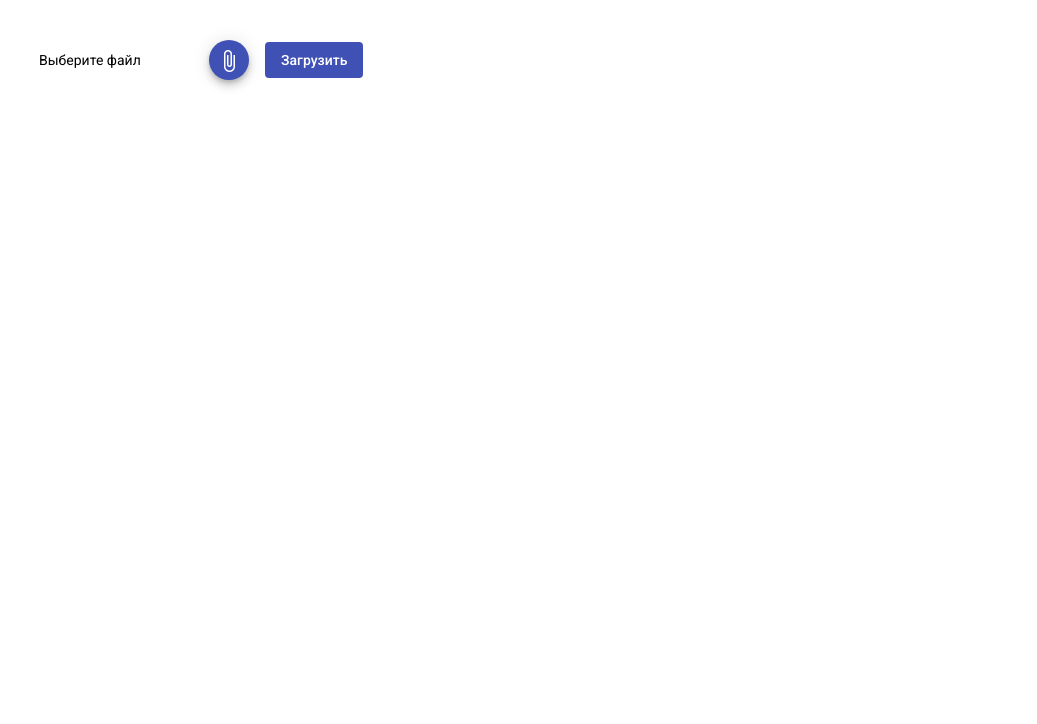
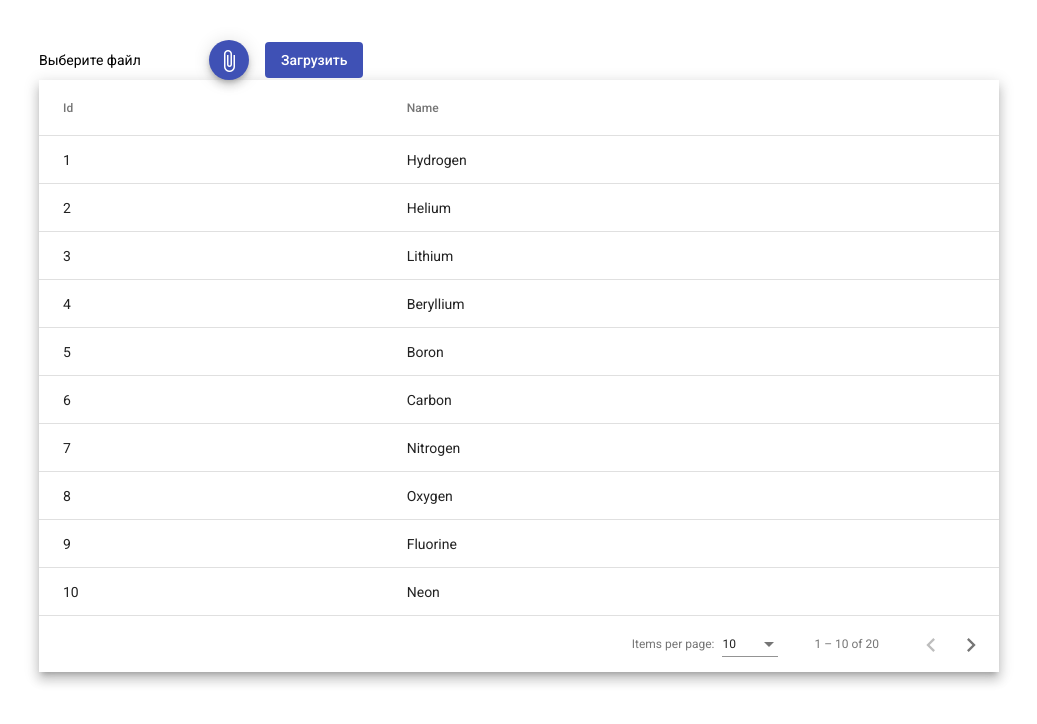
Before and after one commit to tarasovem/fil8r-frontend, an Angular app: page / in a window 1280 px wide. Shown: the top 724 px of the page, without its empty margins (121-1158 px from the left). Built offline with nearby package versions, Linux system fonts and the light colour scheme.

Commit message:
Добавляет заготовку таблицы

```diff
--- a/src/app/app.component.html
+++ b/src/app/app.component.html
@@ -2,4 +2,6 @@
 
   <app-file-upload></app-file-upload>
 
+  <app-data-table></app-data-table>
+
 </div>
--- a/src/app/app.module.ts
+++ b/src/app/app.module.ts
@@ -6,11 +6,13 @@
 import { BrowserAnimationsModule } from '@angular/platform-browser/animations';
 import { MaterialModule } from "./material/material.module";
 import { FileUploadComponent } from './file-upload/file-upload.component';
+import { DataTableComponent } from './data-table/data-table.component';
 
 @NgModule({
   declarations: [
     AppComponent,
-    FileUploadComponent
+    FileUploadComponent,
+    DataTableComponent
   ],
   imports: [
     BrowserModule,
--- /dev/null
+++ b/src/app/data-table/data-table-datasource.ts
@@ -0,0 +1,111 @@
+import { DataSource } from '@angular/cdk/collections';
+import { MatPaginator } from '@angular/material/paginator';
+import { MatSort } from '@angular/material/sort';
+import { map } from 'rxjs/operators';
+import { Observable, of as observableOf, merge } from 'rxjs';
+
+// TODO: Replace this with your own data model type
+export interface DataTableItem {
+  name: string;
+  id: number;
+}
+
+// TODO: replace this with real data from your application
+const EXAMPLE_DATA: DataTableItem[] = [
+  {id: 1, name: 'Hydrogen'},
+  {id: 2, name: 'Helium'},
+  {id: 3, name: 'Lithium'},
+  {id: 4, name: 'Beryllium'},
+  {id: 5, name: 'Boron'},
+  {id: 6, name: 'Carbon'},
+  {id: 7, name: 'Nitrogen'},
+  {id: 8, name: 'Oxygen'},
+  {id: 9, name: 'Fluorine'},
+  {id: 10, name: 'Neon'},
+  {id: 11, name: 'Sodium'},
+  {id: 12, name: 'Magnesium'},
+  {id: 13, name: 'Aluminum'},
+  {id: 14, name: 'Silicon'},
+  {id: 15, name: 'Phosphorus'},
+  {id: 16, name: 'Sulfur'},
+  {id: 17, name: 'Chlorine'},
+  {id: 18, name: 'Argon'},
+  {id: 19, name: 'Potassium'},
+  {id: 20, name: 'Calcium'},
+];
+
+/**
+ * Data source for the DataTable view. This class should
+ * encapsulate all logic for fetching and manipulating the displayed data
+ * (including sorting, pagination, and filtering).
+ */
+export class DataTableDataSource extends DataSource<DataTableItem> {
+  data: DataTableItem[] = EXAMPLE_DATA;
+  paginator: MatPaginator | undefined;
+  sort: MatSort | undefined;
+
+  constructor() {
+    super();
+  }
+
+  /**
+   * Connect this data source to the table. The table will only update when
+   * the returned stream emits new items.
+   * @returns A stream of the items to be rendered.
+   */
+  connect(): Observable<DataTableItem[]> {
+    if (this.paginator && this.sort) {
+      // Combine everything that affects the rendered data into one update
+      // stream for the data-table to consume.
+      return merge(observableOf(this.data), this.paginator.page, this.sort.sortChange)
+        .pipe(map(() => {
+          return this.getPagedData(this.getSortedData([...this.data ]));
+        }));
+    } else {
+      throw Error('Please set the paginator and sort on the data source before connecting.');
+    }
+  }
+
+  /**
+   *  Called when the table is being destroyed. Use this function, to clean up
+   * any open connections or free any held resources that were set up during connect.
+   */
+  disconnect(): void {}
+
+  /**
+   * Paginate the data (client-side). If you're using server-side pagination,
+   * this would be replaced by requesting the appropriate data from the server.
+   */
+  private getPagedData(data: DataTableItem[]): DataTableItem[] {
+    if (this.paginator) {
+      const startIndex = this.paginator.pageIndex * this.paginator.pageSize;
+      return data.splice(startIndex, this.paginator.pageSize);
+    } else {
+      return data;
+    }
+  }
+
+  /**
+   * Sort the data (client-side). If you're using server-side sorting,
+   * this would be replaced by requesting the appropriate data from the server.
+   */
+  private getSortedData(data: DataTableItem[]): DataTableItem[] {
+    if (!this.sort || !this.sort.active || this.sort.direction === '') {
+      return data;
+    }
+
+    return data.sort((a, b) => {
+      const isAsc = this.sort?.direction === 'asc';
+      switch (this.sort?.active) {
+        case 'name': return compare(a.name, b.name, isAsc);
+        case 'id': return compare(+a.id, +b.id, isAsc);
+        default: return 0;
+      }
+    });
+  }
+}
+
+/** Simple sort comparator for example ID/Name columns (for client-side sorting). */
+function compare(a: string | number, b: string | number, isAsc: boolean): number {
+  return (a < b ? -1 : 1) * (isAsc ? 1 : -1);
+}
--- /dev/null
+++ b/src/app/data-table/data-table.component.html
@@ -0,0 +1,25 @@
+<div class="mat-elevation-z8">
+  <table mat-table class="full-width-table" matSort aria-label="Elements">
+    <!-- Id Column -->
+    <ng-container matColumnDef="id">
+      <th mat-header-cell *matHeaderCellDef mat-sort-header>Id</th>
+      <td mat-cell *matCellDef="let row">{{row.id}}</td>
+    </ng-container>
+
+    <!-- Name Column -->
+    <ng-container matColumnDef="name">
+      <th mat-header-cell *matHeaderCellDef mat-sort-header>Name</th>
+      <td mat-cell *matCellDef="let row">{{row.name}}</td>
+    </ng-container>
+
+    <tr mat-header-row *matHeaderRowDef="displayedColumns"></tr>
+    <tr mat-row *matRowDef="let row; columns: displayedColumns;"></tr>
+  </table>
+
+  <mat-paginator #paginator
+      [length]="dataSource?.data?.length"
+      [pageIndex]="0"
+      [pageSize]="10"
+      [pageSizeOptions]="[5, 10, 20]">
+  </mat-paginator>
+</div>
--- /dev/null
+++ b/src/app/data-table/data-table.component.scss
@@ -0,0 +1,3 @@
+.full-width-table {
+  width: 100%;
+}
--- /dev/null
+++ b/src/app/data-table/data-table.component.ts
@@ -0,0 +1,30 @@
+import { AfterViewInit, Component, ViewChild } from '@angular/core';
+import { MatPaginator } from '@angular/material/paginator';
+import { MatSort } from '@angular/material/sort';
+import { MatTable } from '@angular/material/table';
+import { DataTableDataSource, DataTableItem } from './data-table-datasource';
+
+@Component({
+  selector: 'app-data-table',
+  templateUrl: './data-table.component.html',
+  styleUrls: ['./data-table.component.scss']
+})
+export class DataTableComponent implements AfterViewInit {
+  @ViewChild(MatPaginator) paginator!: MatPaginator;
+  @ViewChild(MatSort) sort!: MatSort;
+  @ViewChild(MatTable) table!: MatTable<DataTableItem>;
+  dataSource: DataTableDataSource;
+
+  /** Columns displayed in the table. Columns IDs can be added, removed, or reordered. */
+  displayedColumns = ['id', 'name'];
+
+  constructor() {
+    this.dataSource = new DataTableDataSource();
+  }
+
+  ngAfterViewInit(): void {
+    this.dataSource.sort = this.sort;
+    this.dataSource.paginator = this.paginator;
+    this.table.dataSource = this.dataSource;
+  }
+}
```
Also changed, not shown: src/app/material/material.module.ts (+7 -1 lines), 1 other file (tests, documents, lock files or other folders).
